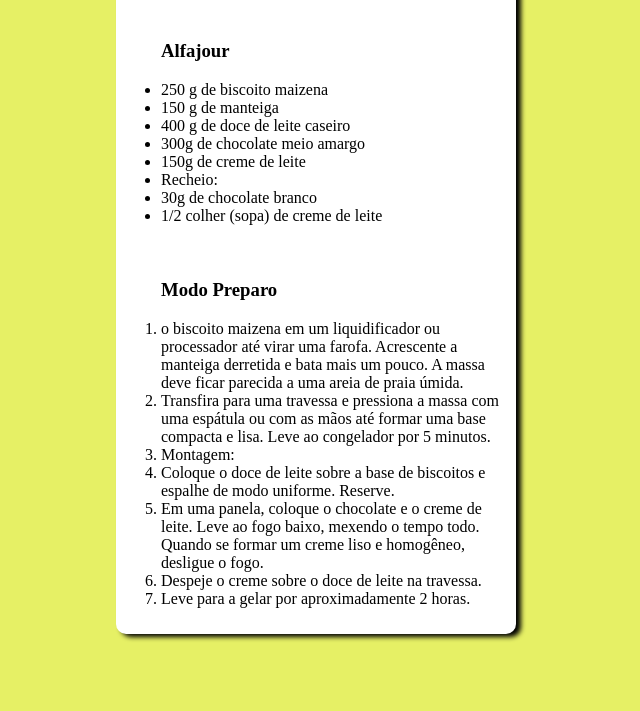
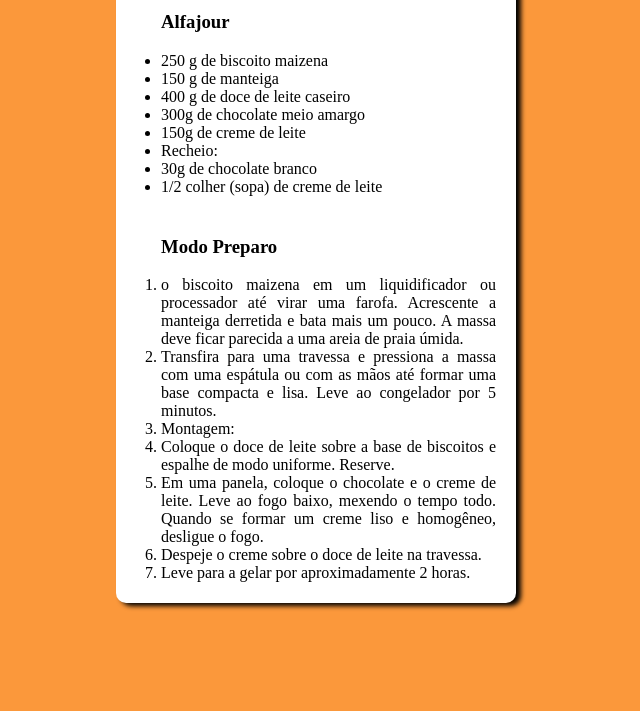
Before and after one commit to marcoarrudajf/livro-receitas, a plain HTML site: page index.html in a window 1280 px wide. Shown: the part 89-800 px from the top of the page, without its empty margins (324-964 px from the left). Drawn offline with Linux system fonts and the light colour scheme.

Commit message:
livro de receitas

```diff
--- a/style.css
+++ b/style.css
@@ -1,5 +1,5 @@
 body{
-    background-color: #e6f065
+    background-color: #fa7901c4
 }
 .context{
     width: 400px;
@@ -16,5 +16,6 @@ body{
     color: #3366ff;
 }
 .art{
-    padding: 10px 5px 10px;
+    padding: 0 20px 5px 5px;
+    text-align: justify;
 }
```
